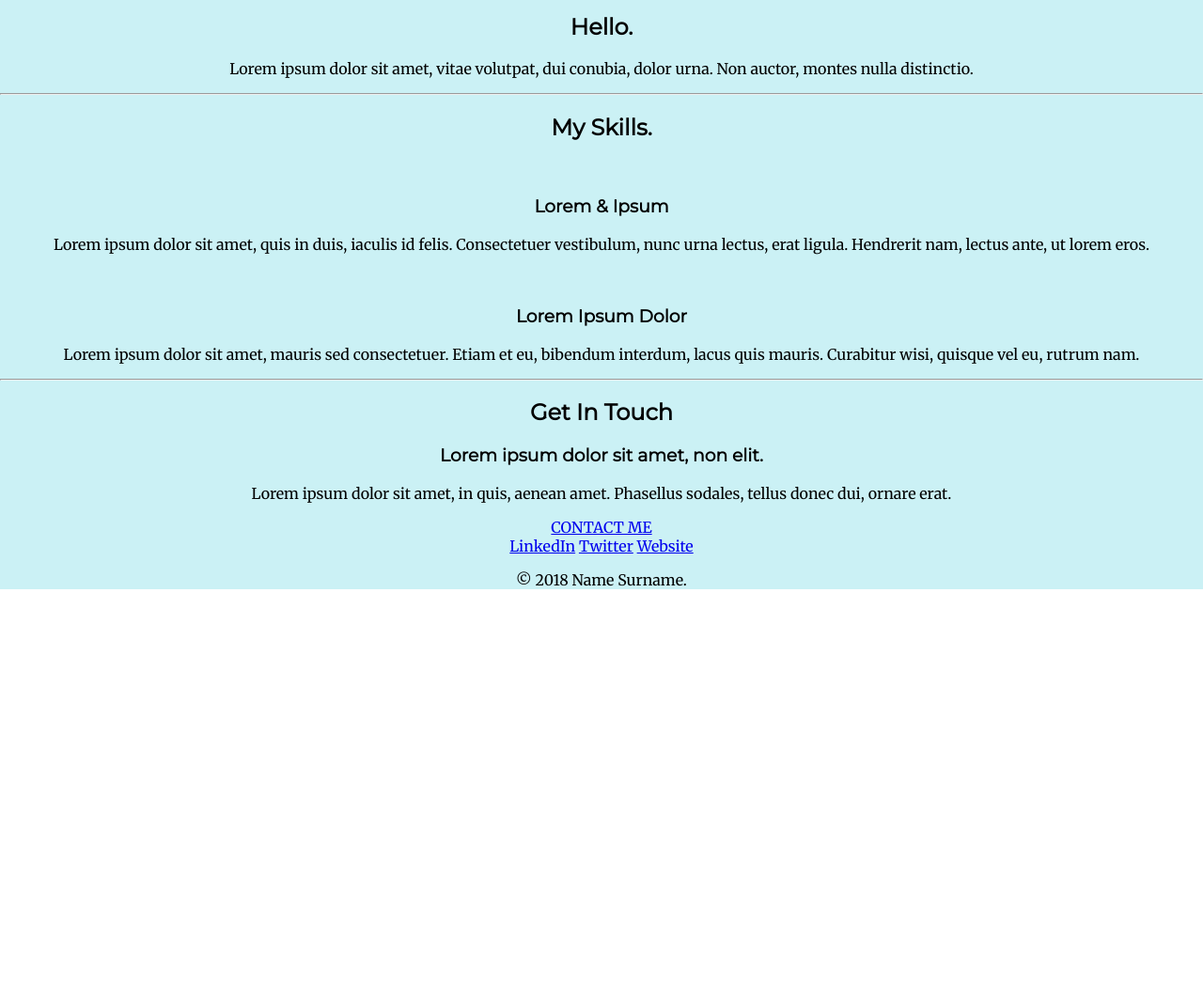
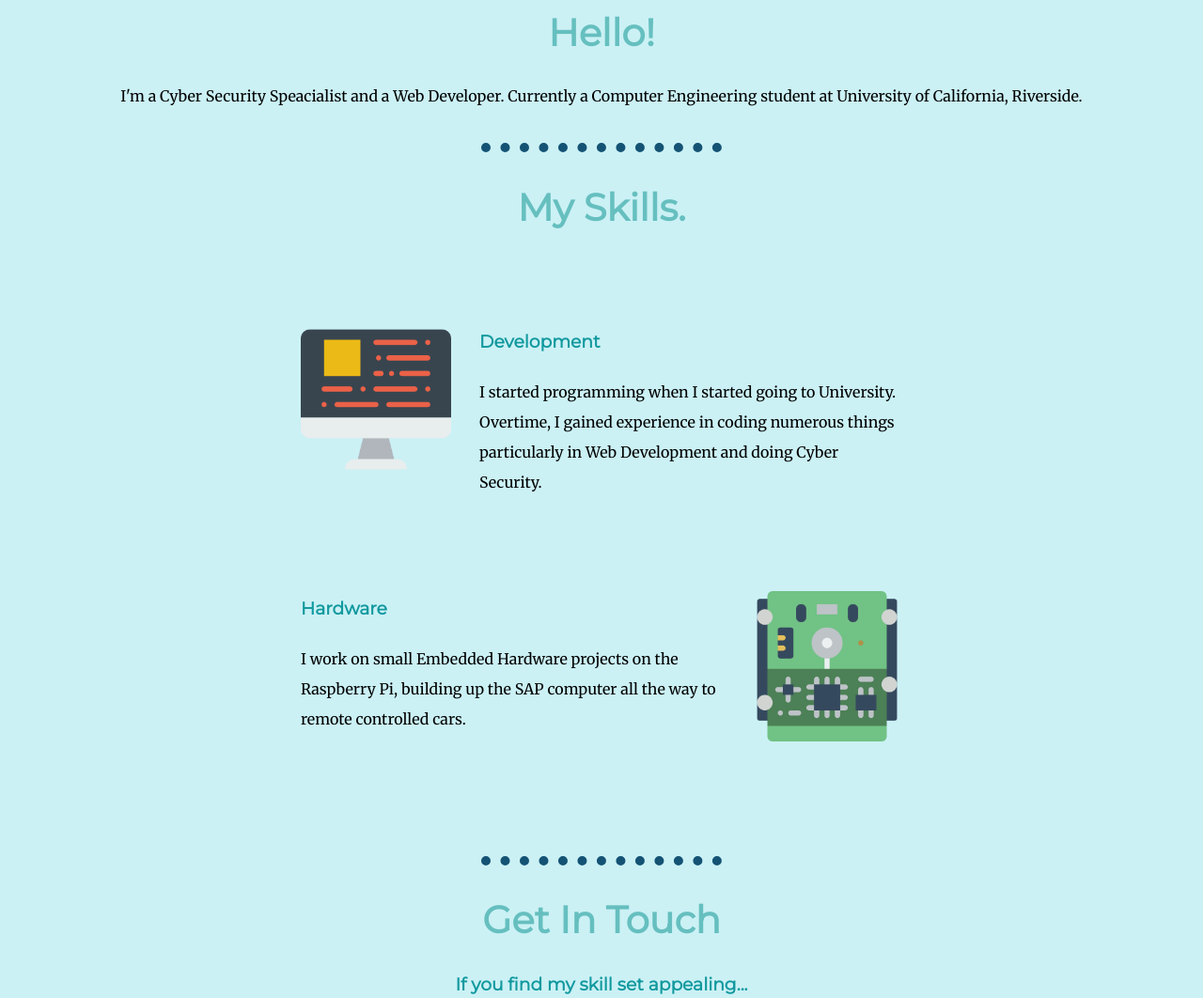
Before and after one commit to alexistaana/Resume-Work-in-Progress-, a plain HTML site: page index.html in a window 1280 px wide. Shown: the part 800-1862 px from the top of the page at 94% size. Before the commit the page ends 1443 px from the top, so only its background shows below. Drawn offline with Linux system fonts and the light colour scheme.

Commit message:
finished for public demo

```diff
--- a/css/styles.css
+++ b/css/styles.css
@@ -2,20 +2,27 @@ body {
     margin: 0;
     text-align: center;
     font-family: 'Merriweather', serif;
+    background-color: #CBF1F5;
+
 }
 
 h1 {
-    width: 10%;
+    font-size: 5.625rem;
+    /* 16px = 1em */
     margin: 0 auto 0 auto;
     font-family: 'Sacramento', cursive;
+    margin-top: 50px auto 0 auto;
 }
 
 h2 {
     font-family: 'Montserrat', sans-serif;
+    font-size: 2.5rem;
+    color: #66BFBF;
 }
 
 h3 {
     font-family: 'Montserrat', sans-serif;
+    color: #11999E;
 }
 
 .pro {
@@ -26,26 +33,28 @@ h3 {
     position: absolute;
     left: 300px;
     bottom: 300px;
+    width: 300px;
+    height: 96px;
 }
 
 .top-cloud {
     position: absolute;
     right: 300px;
     top: 50px;
+    width: 300px;
+    height: 96px;
 }
 
 .top-container {
     background-color: #CBF1F5;
     position: relative;
-    padding-top: 100px;
     padding-bottom: 30px;
+    margin-top: 50px;
 }
 
-.mid-container {}
-
-.btm-container {}
-
-.btm-container, .mid-container, .top-container{
+.btm-container,
+.mid-container,
+.top-container {
     background-color: #CBF1F5;
 }
 
@@ -55,3 +64,104 @@ h3 {
     width: 200px;
     border-radius: 100px
 }
+
+.footer-link {
+    color: #11999E;
+    padding: 10px;
+}
+
+.subtitle {
+    font-weight: normal;
+}
+
+.skill-row {
+    width: 50%;
+    margin: 6.25rem auto 6.25rem auto;
+    text-align: left;
+    line-height: 2;
+}
+
+.skillImage {
+    width: 25%;
+}
+
+.codingImg {
+    margin-right: 30px;
+    float: left;
+}
+
+.hardwareImg {
+    margin-left: 30px;
+    float: right;
+}
+
+hr {
+    color: #145374;
+    width: 20%;
+    border-style: none;
+    border-top: dotted;
+    border-width: 10px;
+    margin-top: 40px;
+    /* margin: 15px 0 15px 0; */
+}
+
+.bot-hr {
+    margin-top: 130px;
+}
+
+.mySkills {
+    margin-bottom: 0;
+}
+
+.descContact {
+    color: #11999E;
+    margin-bottom: 30px;
+}
+
+.btn {
+    padding: 15px;
+    -webkit-border-radius: 28;
+    -moz-border-radius: 28;
+    border-radius: 28px;
+    font-family: Georgia;
+    color: #ffffff;
+    font-size: 20px;
+    background: #3498db;
+    padding: 10px 20px 10px 20px;
+    text-decoration: none;
+}
+
+.btn:hover {
+    background: #3cb0fd;
+    background-image: -webkit-linear-gradient(top, #3cb0fd, #3498db);
+    background-image: -moz-linear-gradient(top, #3cb0fd, #3498db);
+    background-image: -ms-linear-gradient(top, #3cb0fd, #3498db);
+    background-image: -o-linear-gradient(top, #3cb0fd, #3498db);
+    background-image: linear-gradient(to bottom, #3cb0fd, #3498db);
+    text-decoration: none;
+
+}
+
+
+.contact-me {
+    margin-bottom: 40px;
+}
+
+.footer-link {
+    font-size: 3em;
+}
+
+#facebook:hover {
+    font-size: 3.2em;
+    color: blue;
+}
+
+#github:hover {
+    font-size: 3.2em;
+    color: black;
+}
+
+#website:hover {
+    font-size: 3.2em;
+    color: ghostwhite;
+}
--- a/index.html
+++ b/index.html
@@ -12,55 +12,68 @@
       <link href="https://fonts.googleapis.com/css?family=Merriweather|Montserrat|Sacramento&display=swap"
         rel="stylesheet">
 
+      <script src="https://kit.fontawesome.com/f44cb0f312.js"></script>
+
+
     </head>
 
     <body>
       <div class="top-container">
         <img class="top-cloud" src="images/cloud.png" alt="cloud-img">
         <h1>I'm Alexi</h1>
-        <p>A <span class="pro">pro</span>grammer</p>
+        <!-- <p class="subtitle">A <span class="pro" style="font-weight: bold">pro</span>grammer</p> -->
         <img class="btm-cloud" src="images/cloud.png" alt="cloud-img">
         <img src="images/mountain.png" alt="cloud-img">
       </div>
 
-      <div class="mid-container">
+      <div class="middle-container">
         <div class="profile">
           <img id="face" src="images/MY_FACE.jpg" alt="My-Face">
-          <h2>Hello.</h2>
-          <p>Lorem ipsum dolor sit amet, vitae volutpat, dui conubia, dolor urna. Non auctor, montes nulla distinctio.
+          <h2>Hello!</h2>
+          <p>I'm a Cyber Security Speacialist and a Web Developer. Currently a Computer Engineering student at
+            University of California, Riverside.
           </p>
         </div>
+
         <hr>
+
         <div class="skills">
-          <h2>My Skills.</h2>
+          <h2 class="mySkills">My Skills.</h2>
           <div class="skill-row">
-            <img class="" src="" alt="">
-            <h3>Lorem & Ipsum</h3>
-            <p>Lorem ipsum dolor sit amet, quis in duis, iaculis id felis. Consectetuer vestibulum, nunc urna lectus,
-              erat ligula. Hendrerit nam, lectus ante, ut lorem eros.</p>
+            <img class="skillImage codingImg" src="images/coding.png"
+              alt="image made by https://www.flaticon.com/authors/smashicons from www.flaticon.com">
+            <h3 class="left-align">Development</h3>
+            <p class="skillParagraph">I started programming when I started going to University. Overtime, I gained
+              experience in coding
+              numerous things particularly in Web Development
+              and doing Cyber Security.</p>
           </div>
           <div class="skill-row">
-            <img class="" src="" alt="">
-            <h3>Lorem Ipsum Dolor</h3>
-            <p>Lorem ipsum dolor sit amet, mauris sed consectetuer. Etiam et eu, bibendum interdum, lacus quis mauris.
-              Curabitur wisi, quisque vel eu, rutrum nam.</p>
+            <img class="skillImage hardwareImg" src="images/harddrive.png"
+              alt="image made by https://www.flaticon.com/authors/smashicons from www.flaticon.com">
+            <h3>Hardware</h3>
+            <p>I work on small Embedded Hardware projects on the Raspberry Pi, building up the SAP computer all the way
+              to remote controlled cars.</p>
           </div>
         </div>
-        <hr>
+
+        <hr class="bot-hr">
+
         <div class="contact-me">
           <h2>Get In Touch</h2>
-          <h3>Lorem ipsum dolor sit amet, non elit.</h3>
-          <p>Lorem ipsum dolor sit amet, in quis, aenean amet. Phasellus sodales, tellus donec dui, ornare erat.</p>
-          <a class="btn" href="mailto:name@email.com">CONTACT ME</a>
+          <h3>If you find my skill set appealing...</h3>
+          <p class="descContact">Shoot me an email and we can work things out! 🐱‍👤🐱‍👤</p>
+          <a class="btn" href="mailto:majsa.dev@gmail.com">CONTACT ME</a>
         </div>
       </div>
 
 
-      <div class="btm-container">
-        <a class="footer-link" href="https://www.linkedin.com/">LinkedIn</a>
-        <a class="footer-link" href="https://twitter.com/">Twitter</a>
-        <a class="footer-link" href="https://www.appbrewery.co/">Website</a>
-        <p>© 2018 Name Surname.</p>
+      <div class="bottom-container">
+        <a class="footer-link" id="facebook" href="https://www.facebook.com/alexistaana"><i
+            class="fab fa-facebook"></i></a>
+        <a class="footer-link" id="github" href="https://github.com/alexistaana"><i class="fab fa-github"></i></a>
+        <a class="footer-link" id="website" href="https://studiouso.herokuapp.com/"><i class="far fa-file-alt"></i></a>
+        <p>Marco Alexi Sta Ana</p>
       </div>
 
 
```
Also changed, not shown: images/chillies.png (deleted), images/coding.png (added), images/harddrive.png (added).
